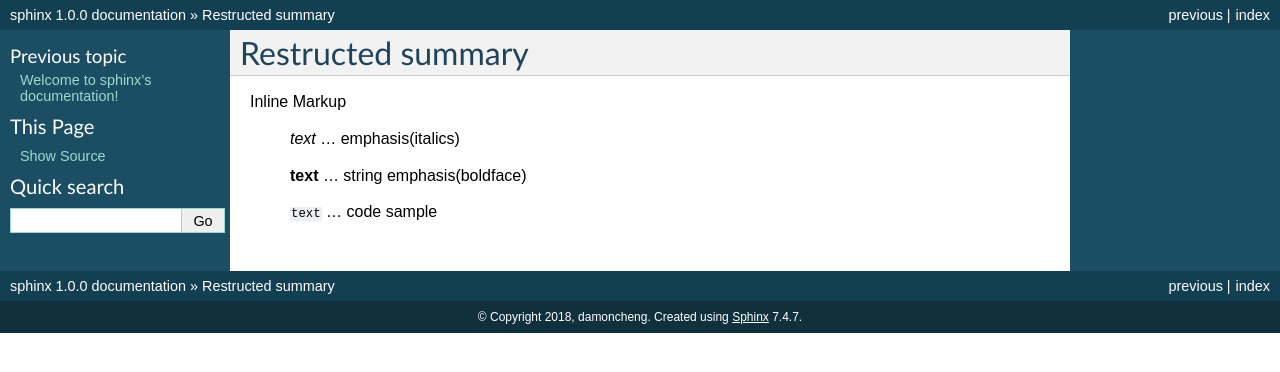
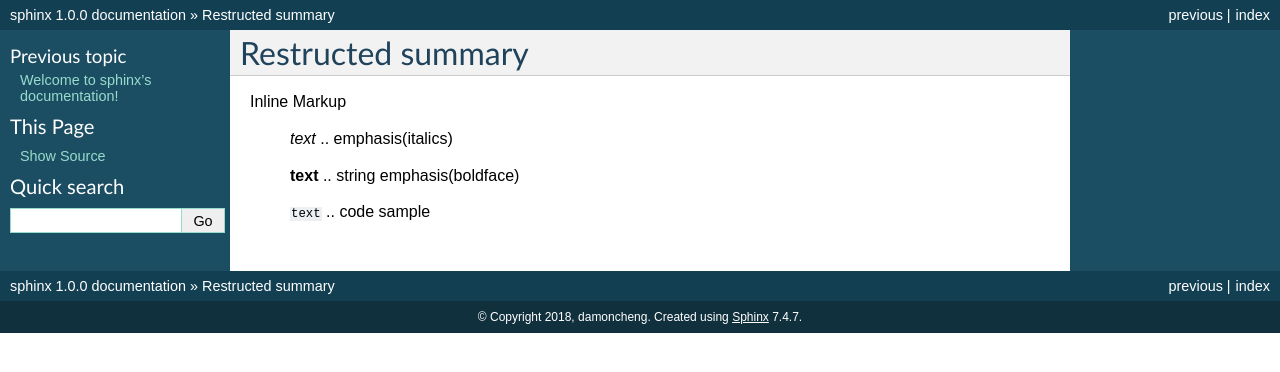
Before and after one commit to damoncheng/Sphinx, a Sphinx documentation site: the page built from source/restructed/restructed.rst, in a window 1280 px wide. Shown: the top 372 px of the page. Built offline with Sphinx 7.4.7, drawn with Linux system fonts in a browser that asks for light colours.

```diff
--- a/source/restructed/restructed.rst
+++ b/source/restructed/restructed.rst
@@ -4,8 +4,8 @@ Restructed summary
 
 Inline Markup
 
-    *text*     ... emphasis(italics)
+    *text*     .. emphasis(italics)
 
-    **text**   ... string emphasis(boldface)
+    **text**   .. string emphasis(boldface)
 
-    ``text``   ... code sample
+    ``text``   .. code sample
```
Also changed, not shown: 1 other file.
